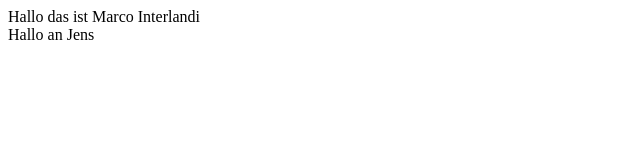
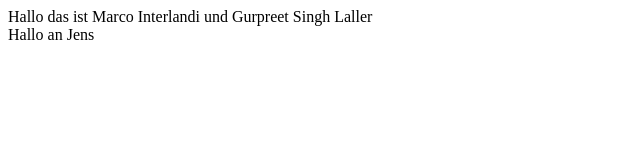
Before and after one commit to Trottolone/Trottolone.github.io, a plain HTML site: page index.html in a window 1280 px wide. Shown: the whole page, without its empty margins (0-640 px from the left). Drawn offline with Linux system fonts and the light colour scheme.

Commit message:
Update index.html

```diff
--- a/index.html
+++ b/index.html
@@ -8,7 +8,7 @@
     <!--<link rel="stylesheet" href="style.css">-->
   </head>
   <body>
-    Hallo das ist Marco Interlandi
+    Hallo das ist Marco Interlandi und Gurpreet Singh Laller
 	  <br/>
 	  Hallo an Jens
 	<!--<script src="index.js"></script>-->
```
